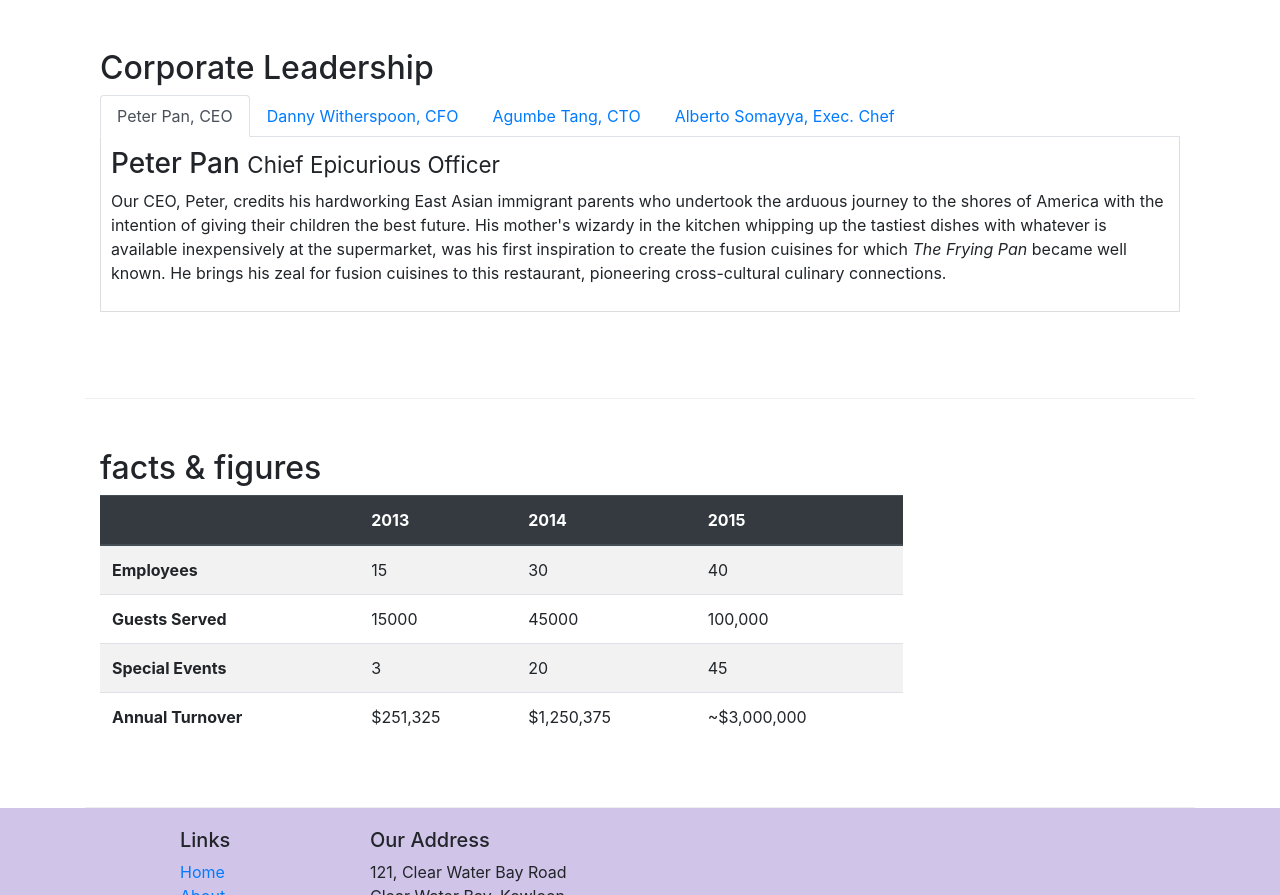
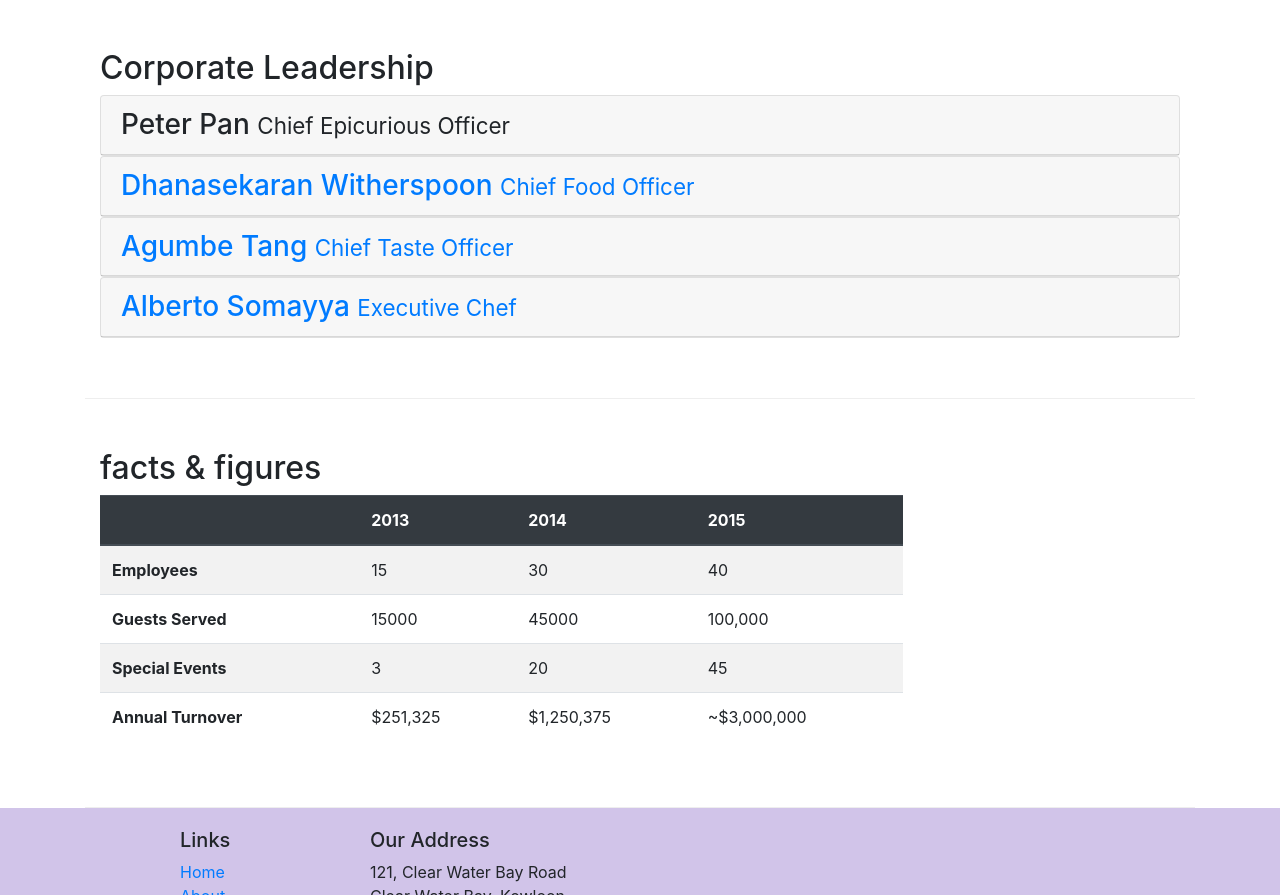
Before and after one commit to ChandaniM/ConFusion_Bootstrap, a website: page aboutus.html in a window 1280 px wide. Shown: the part 872-1767 px from the top of the page. Drawn offline with nearby package versions, Linux system fonts and the light colour scheme.

Commit message:
accordion

```diff
--- a/aboutus.html
+++ b/aboutus.html
@@ -101,7 +101,7 @@
         <div class="row row-content">
             <div class="col-12">
                 <h2>Corporate Leadership</h2>
-                  <ul class="nav nav-tabs">
+           <!--        <ul class="nav nav-tabs">
                     <li class="nav-item">
                       <a class="nav-link active" href="#peter"
                         role="tab" data-toggle="tab">Peter Pan, CEO</a>
@@ -119,17 +119,68 @@
                         data-toggle="tab">Alberto Somayya, Exec. Chef</a>
                     </li>
                 </ul>
+ -->
 
 
 
-                <div class="tab-content">
 
-                <div class="tab-pane fade show  active" id="peter" role="tabpanel">
-                    <h3>Peter Pan <small>Chief Epicurious Officer</small></h3>
-                    <p class="d-sm-block d-none">Our CEO, Peter, credits his hardworking East Asian immigrant parents who undertook the arduous journey to the shores of America with the intention of giving their children the best future. His mother's wizardy in the kitchen whipping up the tastiest dishes with whatever is available inexpensively at the supermarket, was his first inspiration to create the fusion cuisines for which <em>The Frying Pan</em> became well known. He brings his zeal for fusion cuisines to this restaurant, pioneering cross-cultural culinary connections.</p>
-                </div>
-
-                <div class="tab-pane fade " id="danny" role="tabpanel">
+                <div id="accordion">
+                    <div class="card">
+                        <div class="card-header" role="tab" id="peterhead">
+                             <h3 class="mb-0">
+                                <a data-toggle="collapse" data-target="#peter">
+                                    Peter Pan <small>Chief Epicurious Officer</small>
+                                </a></h3>
+                        </div>
+                        <div class="collapse shows" id="peter" role="tabpanel" data-parent="#accordion">
+                            <div class="card-body">
+                                 <p class="d-sm-block d-none">Our CEO, Peter, credits his hardworking East Asian immigrant parents who undertook the arduous journey to the shores of America with the intention of giving their children the best future. His mother's wizardy in the kitchen whipping up the tastiest dishes with whatever is available inexpensively at the supermarket, was his first inspiration to create the fusion cuisines for which <em>The Frying Pan</em> became well known. He brings his zeal for fusion cuisines to this restaurant, pioneering cross-cultural culinary connections.</p>
+                            </div>
+                        </div>
+                     </div>
+                      <div class="card">
+                            <div class="card-header" role="tab" id="dannyhead">
+                            <h3 class="mb-0">
+                                <a class="collapsed" data-toggle="collapse" data-target="#danny">
+                                Dhanasekaran Witherspoon <small>Chief Food Officer</small>
+                                </a>
+                            </h3>
+                        </div>
+                        <div class="collapse" id="danny" data-parent="#accordion">
+                            <div class="card-body">
+                                   <p class="d-sm-block d-none">Our CFO, Danny, as he is affectionately referred to by his colleagues, comes from a long established family tradition in farming and produce. His experiences growing up on a farm in the Australian outback gave him great appreciation for varieties of food sources. As he puts it in his own words, <em>Everything that runs, wins, and everything that stays, pays!</em></p>
+                            </div>
+                        </div>
+                    </div>
+                    <div class="card">
+                            <div class="card-header" role="tab" id="agumbehead">
+                            <h3 class="mb-0">
+                                <a class="collapsed" data-toggle="collapse" data-target="#agumbe">
+                                Agumbe Tang <small>Chief Taste Officer</small>
+                                </a>
+                            </h3>
+                        </div>
+                        <div class="collapse" id="agumbe" data-parent="#accordion">
+                            <div class="card-body">
+                             <p class="d-sm-block d-none">Blessed with the most discerning gustatory sense, Agumbe, our CTO, personally ensures that every dish that we serve meets his exacting tastes. Our chefs dread the tongue lashing that ensues if their dish does not meet his exacting standards. He lives by his motto, <em>You click only if you survive my lick.</em></p>
+                            </div>
+                        </div>
+                    </div>
+                    <div class="card">
+                            <div class="card-header" role="tab" id="albertohead">
+                            <h3 class="mb-0">
+                                <a class="collapsed" data-toggle="collapse" data-target="#alberto">
+                                Alberto Somayya <small>Executive Chef</small>
+                                </a>
+                            </h3>
+                        </div>
+                        <div class="collapse" id="alberto" data-parent="#accordion">
+                            <div class="card-body">
+                                  <p class="d-sm-block d-none">Award winning three-star Michelin chef with wide International experience having worked closely with whos-who in the culinary world, he specializes in creating mouthwatering Indo-Italian fusion experiences. He says, <em>Put together the cuisines from the two craziest cultures, and you get a winning hit! Amma Mia!</em></p>
+                            </div>
+                        </div>
+                    </div>
+               <!--  <div class="tab-pane fade " id="danny" role="tabpanel">
                         <h3>Dhanasekaran Witherspoon <small>Chief Food Officer</small></h3>
                         <p class="d-sm-block d-none">Our CFO, Danny, as he is affectionately referred to by his colleagues, comes from a long established family tradition in farming and produce. His experiences growing up on a farm in the Australian outback gave him great appreciation for varieties of food sources. As he puts it in his own words, <em>Everything that runs, wins, and everything that stays, pays!</em></p>
                 </div>
@@ -145,7 +196,7 @@
                 <h3>Alberto Somayya <small>Executive Chef</small></h3>
                 <p class="d-sm-block d-none">Award winning three-star Michelin chef with wide International experience having worked closely with whos-who in the culinary world, he specializes in creating mouthwatering Indo-Italian fusion experiences. He says, <em>Put together the cuisines from the two craziest cultures, and you get a winning hit! Amma Mia!</em></p>
             </div>
-
+ -->
                 </div>
             </div>
        </div>
```
